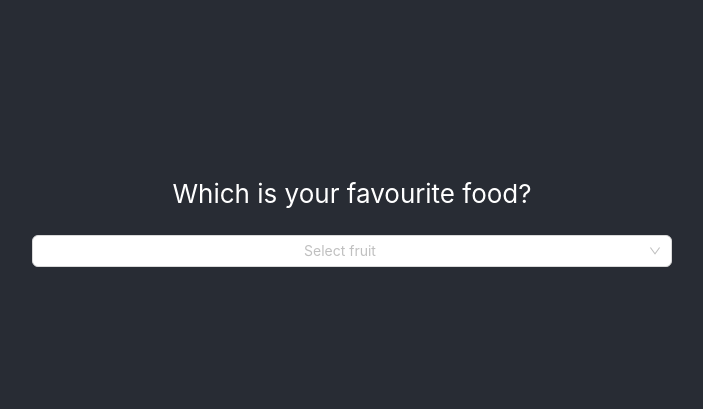
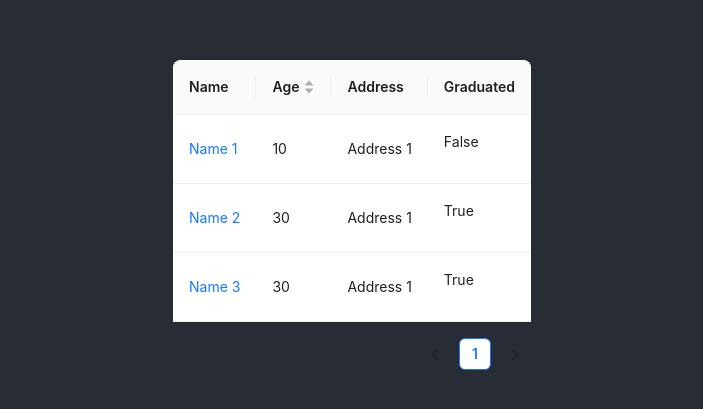
Before and after one commit to Shobhit2809/Ant-Design, a React (Create React App) app: page / in a window 1280 px wide. Shown: the part 177-586 px from the top of the page, without its empty margins (288-991 px from the left). Built offline with nearby package versions, Linux system fonts and the light colour scheme.

Commit message:
table basic

```diff
--- a/src/App.js
+++ b/src/App.js
@@ -1,25 +1,69 @@
 import logo from './logo.svg';
 import './App.css';
 import 'antd/dist/reset.css';
-import {Select} from 'antd'
+import {Table} from 'antd'
 import { useState } from 'react';
 import {PoweroffOutlined} from '@ant-design/icons'
 
 
 
 function App() {
-  const fruits = ['Banana','Mango','Orange','Curry']
+  const data = [
+    {
+      name:'Name 1',
+      age:10,
+      address:'Address 1',
+      key:'1'
+    },
+    {
+      name:'Name 2',
+      age:30,
+      address:'Address 1',
+      key:'2'
+    },
+    {
+      name:'Name 3',
+      age:30,
+      address:'Address 1',
+      key:'3'
+    },
+]
+
+  const columns= [
+    {
+      title:'Name',
+      dataIndex:'name',
+      key:'key',
+      render: name=>{
+        return <a href="">{name}</a>
+      }
+    },
+    {
+      title:'Age',
+      dataIndex:'age',
+      key:'key',
+      sorter: (a,b) => a.age - b.age
+    },
+    {
+      title:'Address',
+      dataIndex:'address',
+      key:'key'
+    },
+    {
+      title:'Graduated',
+      key:'key',
+      render: payload =>{
+        return <p>{payload.age>20 ? 'True':'False'}</p>
+      }
+    }
+  ]
 
   return (
     <div className="App">
       <header className="App-header">
-        <p>Which is your favourite food?</p>
-        {/* You can also search in it */}
-        <Select mode='multiple' allowClear maxTagCount={2} placeholder='Select fruit' style={{width:'50%'}}>
-          {fruits.map((fruit,index)=>{
-            return <Select.Option key={index} value={fruit}></Select.Option>
-          })}
-        </Select>
+        <Table dataSource={data} columns={columns}>
+
+        </Table>
       </header>
     </div>
   );
```
